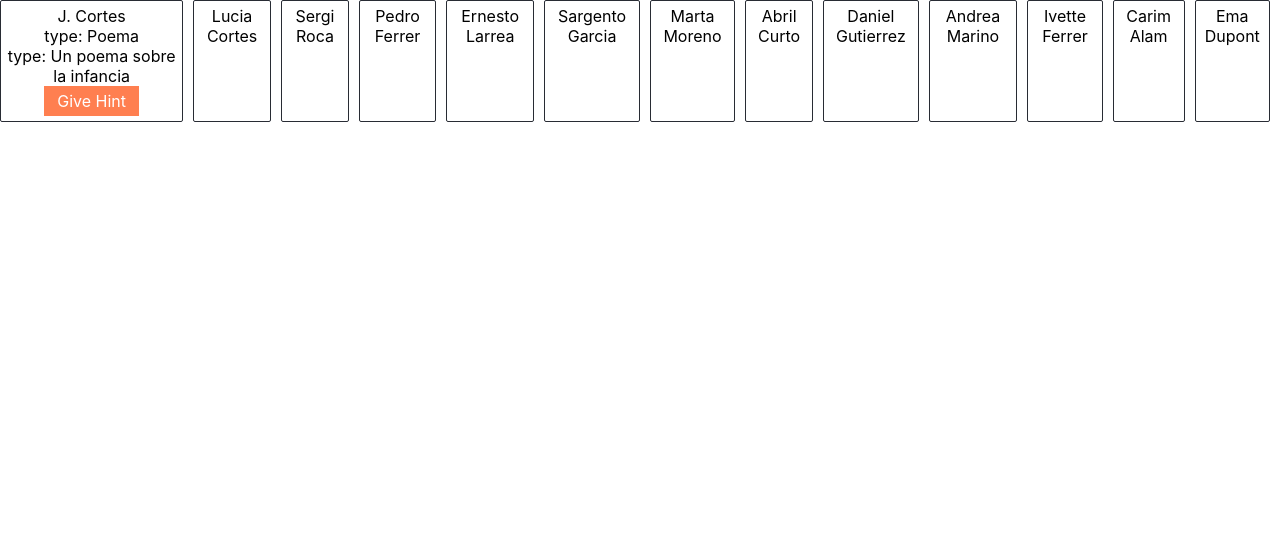
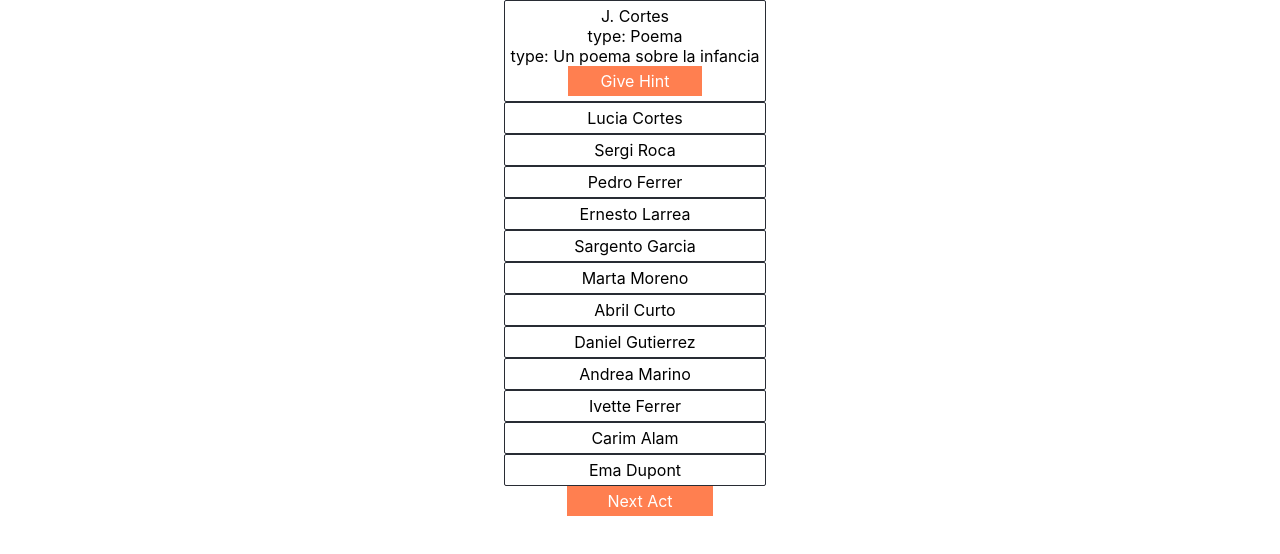
Before and after one commit to Diana0604/tfm-adri, a React (Create React App) app: page / in a window 1280 px wide. Shown: the top 554 px of the page. Built offline with nearby package versions, Linux system fonts and the light colour scheme.

Commit message:
can pass act

```diff
--- a/src/App.tsx
+++ b/src/App.tsx
@@ -1,21 +1,12 @@
-import { createContext } from "react";
 import "./App.css";
-import CharacterComponent from "./components/CharacterComponent";
-import { characters } from "./constants";
 import ArgumentContextProvider from "./contexts/ArgumentContextProvider";
-import { CharacterContext } from "./contexts/CharacterContext";
+import ManagerComponent from "./components/ManagerComponent";
 
 function App() {
   return (
-    <div className="App horizontal-flex">
+    <div className="App container">
       <ArgumentContextProvider>
-        {characters.map((character) => {
-          return (
-            <CharacterContext.Provider value={character}>
-              <CharacterComponent />
-            </CharacterContext.Provider>
-          );
-        })}
+        <ManagerComponent />
       </ArgumentContextProvider>
     </div>
   );
--- /dev/null
+++ b/src/components/ManagerComponent.tsx
@@ -0,0 +1,28 @@
+import { CharacterContext } from "../contexts/CharacterContext";
+import CharacterComponent from "./CharacterComponent";
+import { characters } from "../constants";
+import { useContext } from "react";
+import { ArgumentContext } from "../contexts/ArgumentContextProvider";
+
+const ManagerComponent = () => {
+  const { nextAct } = useContext(ArgumentContext);
+
+  return (
+    <div>
+      {characters.map((character) => {
+        return (
+          <CharacterContext.Provider value={character}>
+            <CharacterComponent />
+          </CharacterContext.Provider>
+        );
+      })}
+      <div className="container">
+        <div className="button" onClick={nextAct}>
+          Next Act
+        </div>
+      </div>
+    </div>
+  );
+};
+
+export default ManagerComponent;
--- a/src/contexts/ArgumentContextProvider.tsx
+++ b/src/contexts/ArgumentContextProvider.tsx
@@ -2,9 +2,15 @@ import { createContext, useState } from "react";
 
 interface ArgumentProps {
   act: number;
+  nextAct: () => void;
 }
 
-export const ArgumentContext = createContext<ArgumentProps>({ act: 1 });
+const initProps: ArgumentProps = {
+  act: 1,
+  nextAct: () => {},
+};
+
+export const ArgumentContext = createContext<ArgumentProps>(initProps);
 
 const ArgumentContextProvider = ({
   children,
@@ -13,8 +19,12 @@ const ArgumentContextProvider = ({
 }) => {
   const [act, setAct] = useState<number>(1);
 
+  const nextAct = () => {
+    setAct(act + 1);
+  };
+
   return (
-    <ArgumentContext.Provider value={{ act }}>
+    <ArgumentContext.Provider value={{ act, nextAct }}>
       {children}
     </ArgumentContext.Provider>
   );
```
